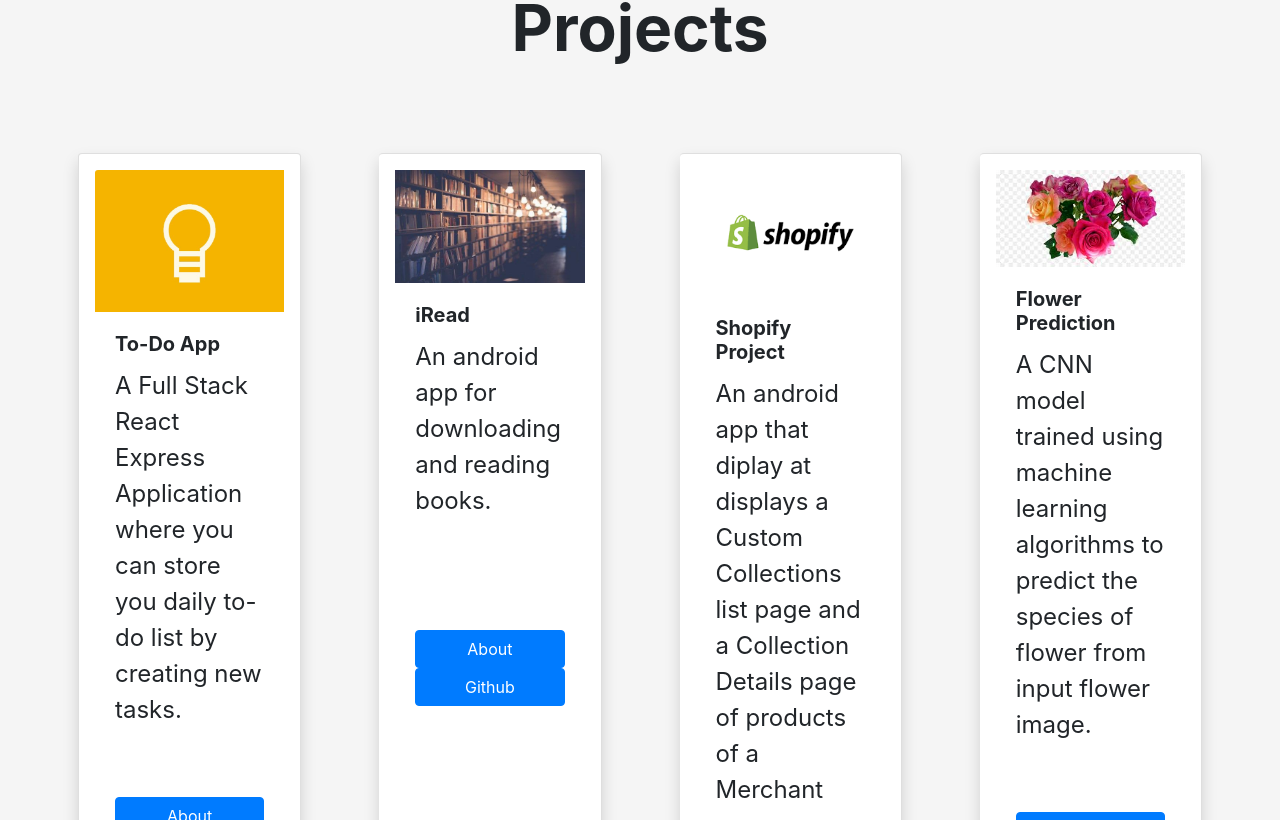
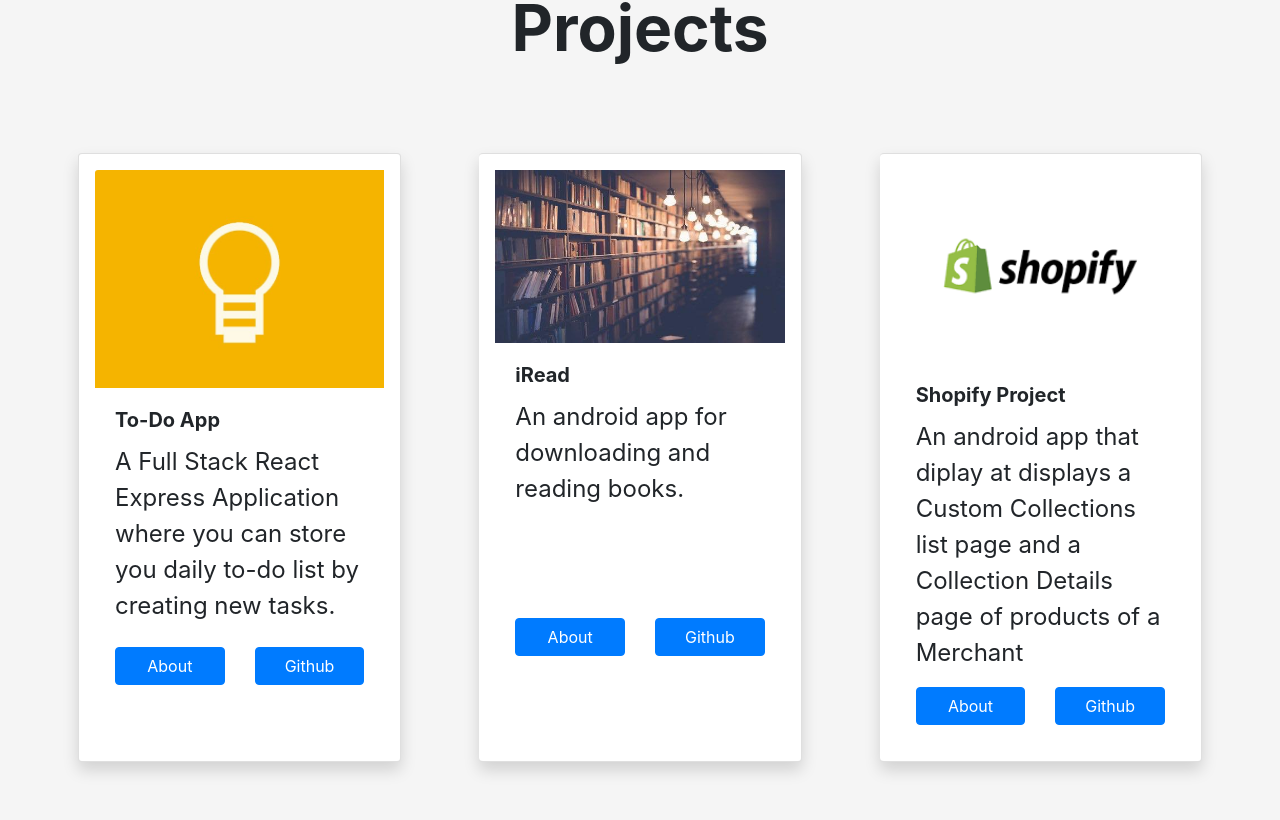
Before and after one commit to J268sing/My-Portfolio.github.io, a React (Create React App) app: page / in a window 1280 px wide. Shown: the part 1920-2740 px from the top of the page. Built offline with nearby package versions, Linux system fonts and the light colour scheme.

Commit message:
mobile layout changes

```diff
--- a/src/containers/layout/Layout.css
+++ b/src/containers/layout/Layout.css
@@ -18,11 +18,16 @@ html, body {
 
 .hide{
     color: transparent;
-    margin-top: 7px;}
+    margin-top: 7px;
+}
 
+
+.hide3{
+    color: transparent;
+    margin-top: 11px;
+}
 .hide1{
-    color: transparent;
-    margin-top: 17px;
+    margin-bottom: 23px;
 }
 
 .hide2{
--- a/src/containers/layout/Layout.js
+++ b/src/containers/layout/Layout.js
@@ -80,10 +80,9 @@ const Layout = (props) => {
               <Card.Img variant="top" src={require('../../assets/ToDo.png')} />
               <Card.Body>
                 <Card.Title><span>To-Do App</span></Card.Title>
-                <Card.Text>
+                <Card.Text className="hide1">
                   A Full Stack React Express Application where you can store you daily to-do list by creating
                   new tasks.
-                  <p className="hide1">jashan</p>
                 </Card.Text>
 
 
@@ -140,14 +139,17 @@ const Layout = (props) => {
                 </Row>
               </Card.Body>
             </Card>
-            <Card style={{ width: '18rem' }} className="card-layout shadow p-3 mb-5 bg-white rounded">
+          </CardGroup>
+          <CardGroup >
+          <Card style={{ width: '18rem' }} className="card-layout shadow p-3 mb-5 bg-white rounded">
               <Card.Img variant="top" src={require('../../assets/Flower-Prediction.png')} />
               <Card.Body>
                 <Card.Title><span>Flower Prediction</span></Card.Title>
                 <Card.Text>
                   A CNN model trained using machine learning algorithms to predict the species of
                   flower from input flower image.
-                  <p className="hide1">jashan</p>
+                  <p className="hide3">jashan</p>
+                  <p className="hide3">jashan</p>
                 </Card.Text>
                 <Row>
                   <Col>
@@ -161,8 +163,6 @@ const Layout = (props) => {
                 </Row>
               </Card.Body>
             </Card>
-          </CardGroup>
-          <CardGroup >
             <Card style={{ width: '18rem' }} className=" card-layout shadow p-3 mb-5 bg-white rounded">
               <Card.Img variant="top" src={require('../../assets/TVscript.png')} />
               <Card.Body>
```
